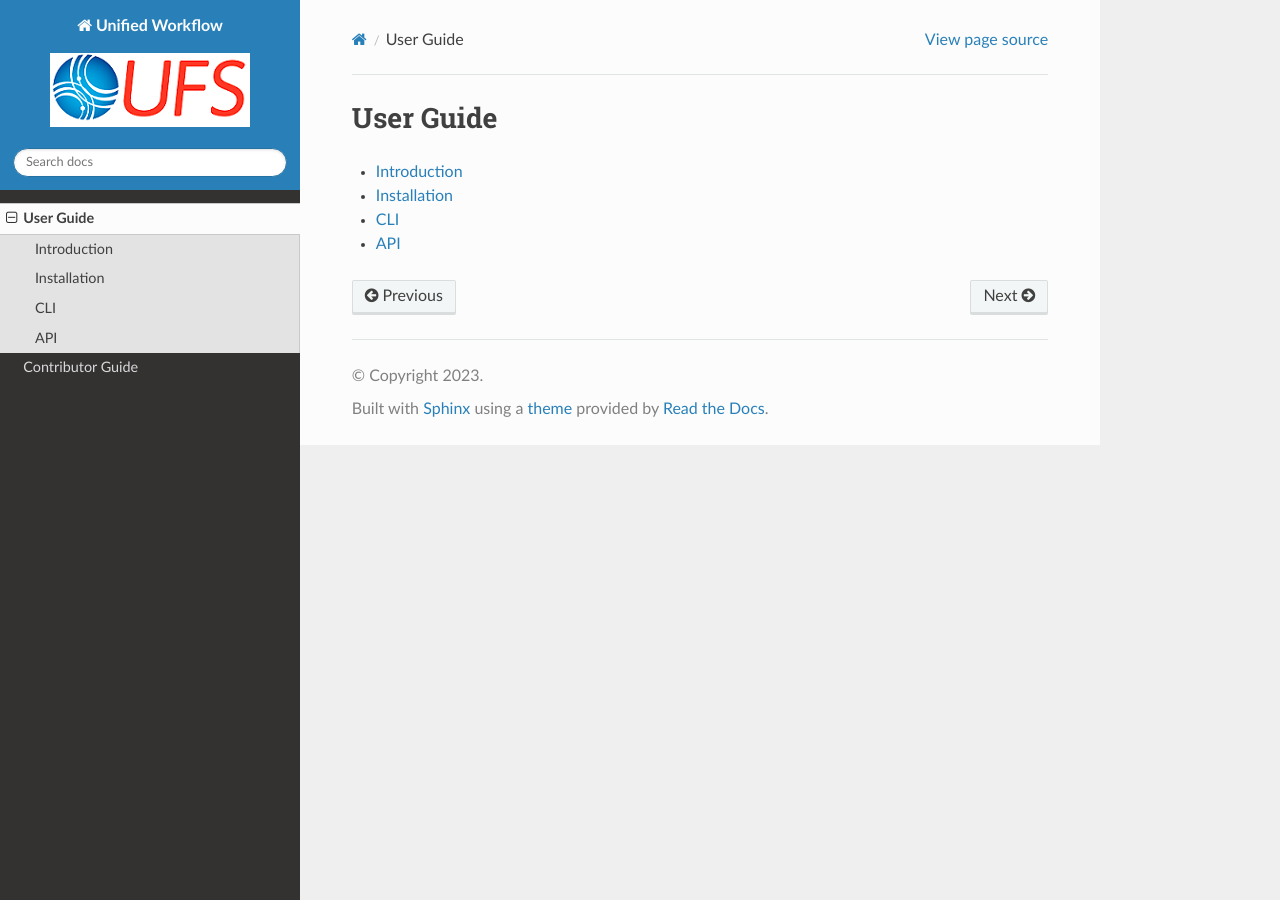
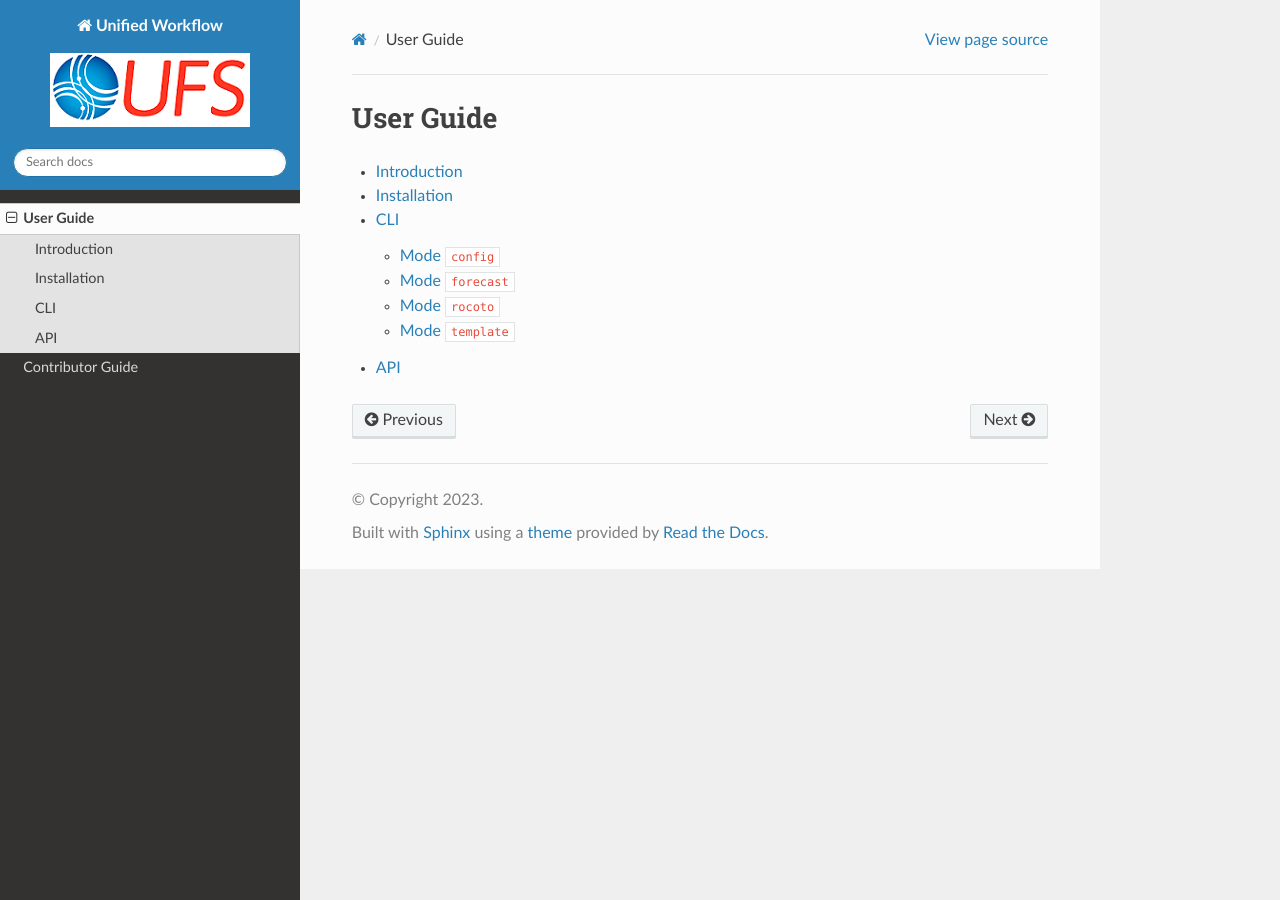
Before and after one commit to ufs-community/uwtools, a Sphinx documentation site: the page built from docs/sections/user_guide/index.rst, in a window 1280 px wide. Built offline with Sphinx 7.4.7 and the Read the Docs theme 2.0.0, drawn with Linux system fonts in a browser that asks for light colours; the version number could not be read and is left out.

Commit message:
Add CLI pages

```diff
--- a/docs/sections/user_guide/cli.rst
+++ /dev/null
@@ -1,5 +0,0 @@
-***
-CLI
-***
-
-TBD
--- /dev/null
+++ b/docs/sections/user_guide/cli/index.rst
@@ -0,0 +1,9 @@
+***
+CLI
+***
+
+.. toctree::
+   mode_config
+   mode_forecast
+   mode_rocoto
+   mode_template
--- /dev/null
+++ b/docs/sections/user_guide/cli/mode_config.rst
@@ -0,0 +1,5 @@
+***************
+Mode ``config``
+***************
+
+TBD
--- /dev/null
+++ b/docs/sections/user_guide/cli/mode_forecast.rst
@@ -0,0 +1,5 @@
+*****************
+Mode ``forecast``
+*****************
+
+TBD
--- /dev/null
+++ b/docs/sections/user_guide/cli/mode_rocoto.rst
@@ -0,0 +1,5 @@
+***************
+Mode ``rocoto``
+***************
+
+TBD
--- /dev/null
+++ b/docs/sections/user_guide/cli/mode_template.rst
@@ -0,0 +1,5 @@
+*****************
+Mode ``template``
+*****************
+
+TBD
--- a/docs/sections/user_guide/index.rst
+++ b/docs/sections/user_guide/index.rst
@@ -5,5 +5,5 @@ User Guide
 .. toctree::
    introduction
    installation
-   cli
-   api
+   cli/index
+   api/index
```
Also changed, not shown: docs/sections/user_guide/api/index.rst (renamed from docs/sections/user_guide/api.rst).
